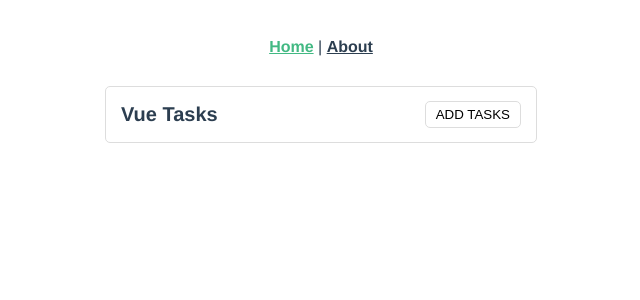
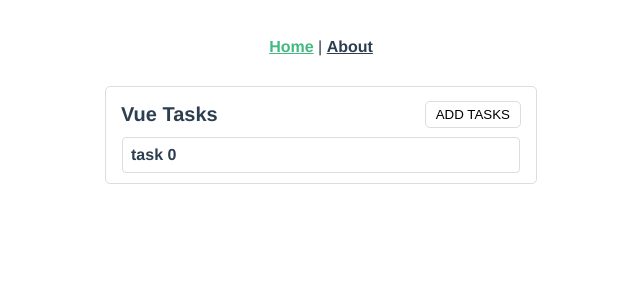
Before and after one commit to AbhinavRobinson/vue-tasks, a Vue app: page /#/ in a window 1280 px wide. Shown: the top 300 px of the page, without its empty margins (319-959 px from the left). Built offline with nearby package versions, Linux system fonts and the light colour scheme.

Commit message:
(feat): add task card

```diff
--- a/src/components/Container.vue
+++ b/src/components/Container.vue
@@ -25,6 +25,7 @@ defineProps<{
   padding: 10px 15px;
   max-width: 400px;
   width: 90%;
+  gap: 5px;
 
   border: 1px solid #ddd;
   border-radius: 5px;
--- a/src/components/Tasklist.vue
+++ b/src/components/Tasklist.vue
@@ -1,8 +1,32 @@
 <template>
-  <div class="container-list"></div>
+  <div class="container-list">
+    <div class="no-tasks" v-if="tasks === undefined || tasks.length < 1">
+      No Tasks, Add One 👻
+    </div>
+    <div class="task" v-for="task in tasks" :key="task.id">
+      <div class="task-title">
+        {{ task.title }}
+      </div>
+    </div>
+  </div>
 </template>
 
-<script setup></script>
+<script setup lang="ts">
+import { defineProps } from "vue";
+
+interface Props {
+  tasks: Task[];
+}
+
+type Task = {
+  id: number;
+  title: string;
+  description?: string;
+  completed?: boolean;
+};
+
+defineProps<Props>();
+</script>
 
 <style lang="scss" scoped>
 .container-list {
@@ -14,5 +38,19 @@
   height: 100%;
   padding: 0;
   margin: 0;
+  gap: 5px;
+  .no-tasks {
+    margin-block: 2rem;
+    font-weight: bold;
+  }
+  .task {
+    border: 1px solid #ddd;
+    padding: 0.5rem;
+    border-radius: 0.25rem;
+    width: calc(100% - 20px);
+    .task-title {
+      font-weight: bold;
+    }
+  }
 }
 </style>
--- a/src/views/Home.vue
+++ b/src/views/Home.vue
@@ -1,7 +1,7 @@
 <template>
   <div class="home">
     <Container title="Vue Tasks">
-      <Tasklist />
+      <Tasklist :tasks="[{ id: 0, title: `task 0` }]" />
     </Container>
   </div>
 </template>
```
